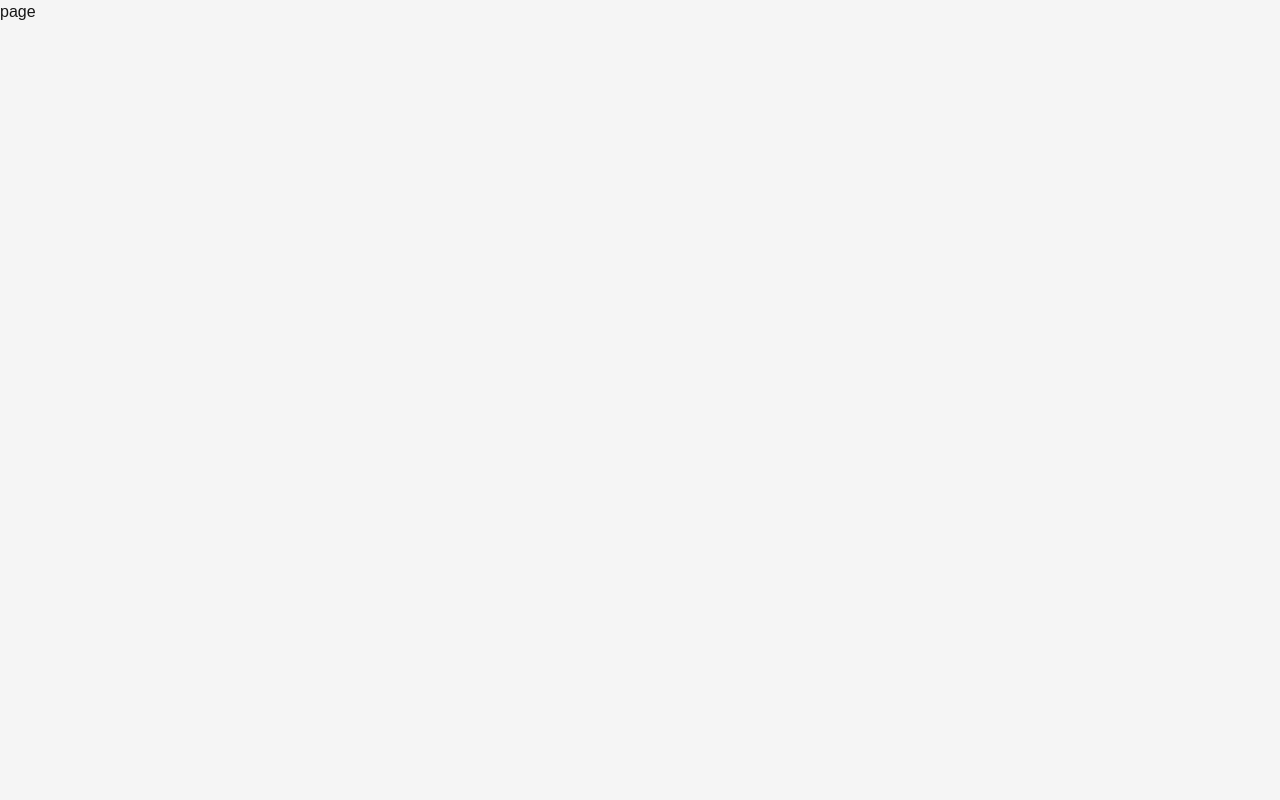
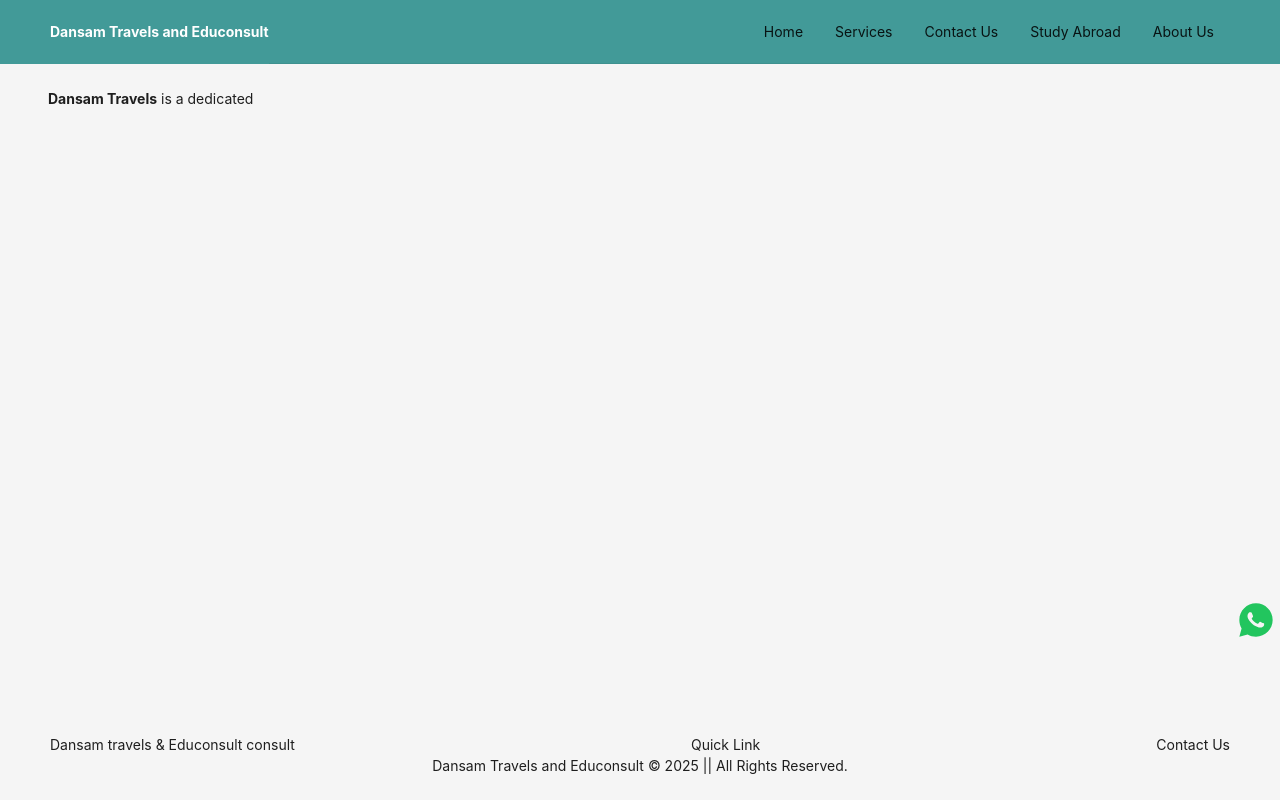
Before and after one commit to Ayobami593/dansam-travels, a Next.js app: page /about-us in a window 1280 px wide. Built offline with nearby package versions, Linux system fonts and the light colour scheme.

Commit message:
adjustment on Layout

```diff
--- a/src/app/about-us/page.tsx
+++ b/src/app/about-us/page.tsx
@@ -1,7 +1,15 @@
-import React from "react";
+import Layout from "@/components/Layout";
 
 const Aboutus = () => {
-  return <div>page</div>;
+  return (
+    <Layout>
+      <div>
+        <p>
+          <strong>Dansam Travels</strong> is a dedicated
+        </p>
+      </div>
+    </Layout>
+  );
 };
 
 export default Aboutus;
--- a/src/components/Layout.tsx
+++ b/src/components/Layout.tsx
@@ -10,7 +10,14 @@
 const { Header, Content, Footer } = Layout;
 
 const items = [
-  { key: "1", label: <Link href="/">Home</Link> },
+  {
+    key: "1",
+    label: (
+      <Link href="/" className="text-white">
+        Home
+      </Link>
+    ),
+  },
   {
     key: "2",
     label: "Services",
@@ -74,8 +81,8 @@
             <Menu
               theme="light"
               mode="horizontal"
-              style={{ backgroundColor: color }}
-              defaultSelectedKeys={["1"]}
+              style={{ backgroundColor: color, color: "white" }}
+              // defaultSelectedKeys={["1"]}
               items={items}
               className="hidden md:flex flex-1 justify-end"
             />
```
